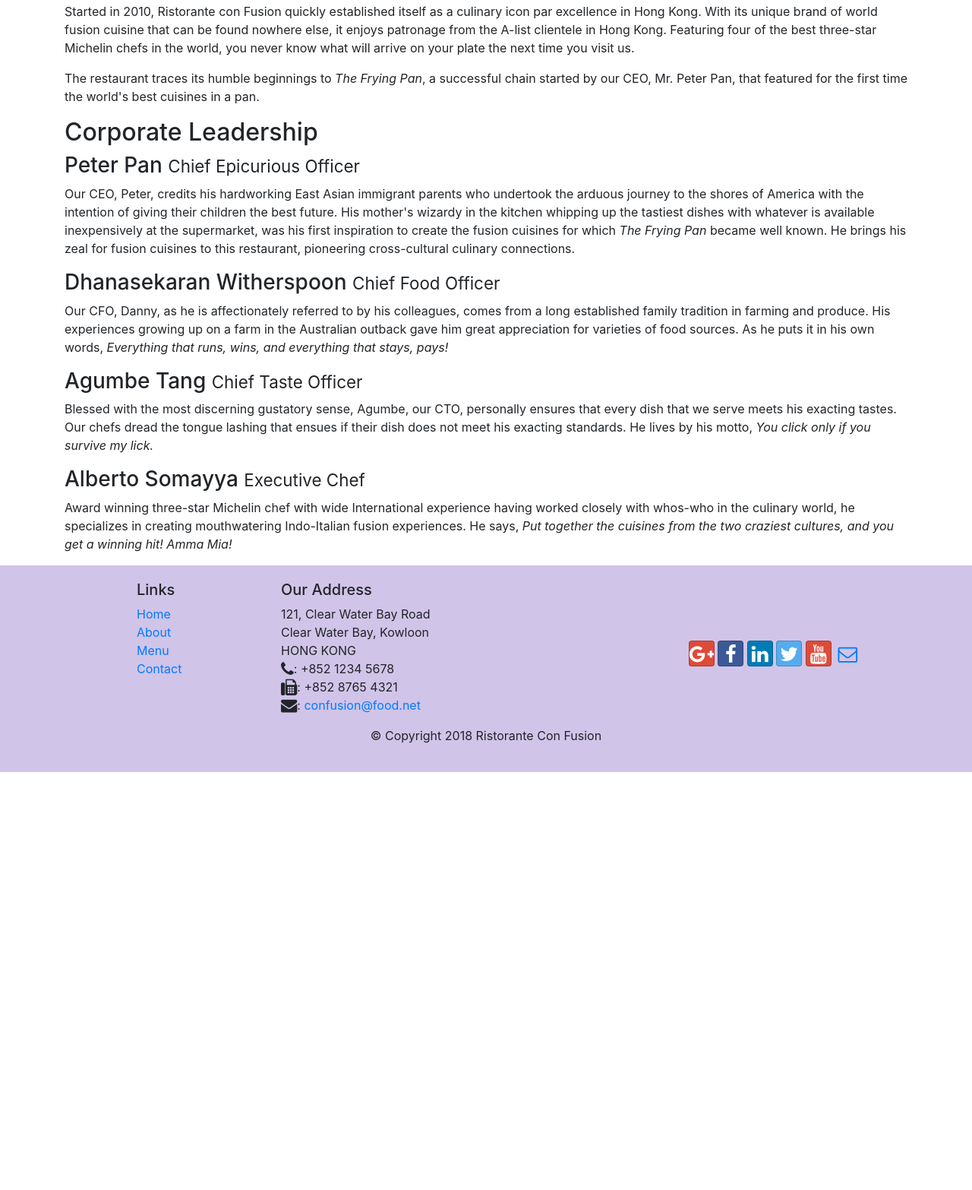
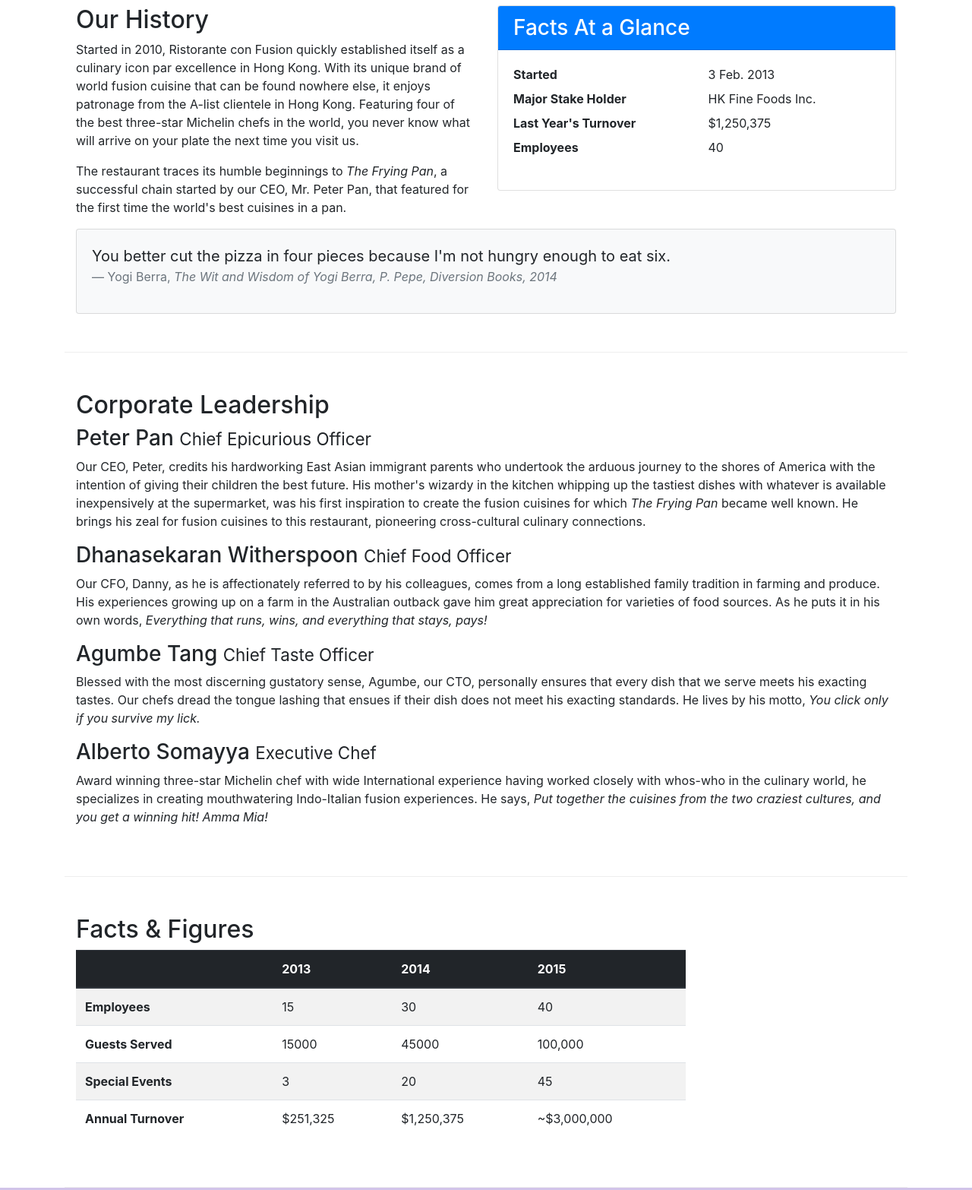
Before and after one commit to dhighlord/conFusion, a website: page aboutus.html in a window 1280 px wide. Shown: the part 458-2024 px from the top of the page at 76% size. Before the commit the page ends 1474 px from the top, so only its background shows below. Drawn offline with nearby package versions, Linux system fonts and the light colour scheme.

Commit message:
Table and cards created

```diff
--- a/aboutus.html
+++ b/aboutus.html
@@ -60,19 +60,45 @@
             </div>
         </div>
 
-        <div>
-            <div>
+        <div class="row row-content">
+            <div class="col-sm-6">
                 <h2>Our History</h2>
                 <p>Started in 2010, Ristorante con Fusion quickly established itself as a culinary icon par excellence in Hong Kong. With its unique brand of world fusion cuisine that can be found nowhere else, it enjoys patronage from the A-list clientele in Hong Kong.  Featuring four of the best three-star Michelin chefs in the world, you never know what will arrive on your plate the next time you visit us.</p>
                 <p>The restaurant traces its humble beginnings to <em>The Frying Pan</em>, a successful chain started by our CEO, Mr. Peter Pan, that featured for the first time the world's best cuisines in a pan.</p>
             </div>
-            <div>
+            <div class="col-12 col-sm-6">
+                <div class="card">
+                    <h3 class="card-header bg-primary text-white">Facts At a Glance</h3>
+                    <div class="card-body">
+                        <dl class="row">
+                            <dt class="col-6">Started</dt>
+                            <dd class="col-6">3 Feb. 2013</dd>
+                            <dt class="col-6">Major Stake Holder</dt>
+                            <dd class="col-6">HK Fine Foods Inc.</dd>
+                            <dt class="col-6">Last Year's Turnover</dt>
+                            <dd class="col-6">$1,250,375</dd>
+                            <dt class="col-6">Employees</dt>
+                            <dd class="col-6">40</dd>
+                        </dl>
+                    </div>
+                </div>
+            </div>
+            <div class="col-12">
+                <div class="card card-body bg-light">
+                    <blockquote class="blockquote">
+                        <p class="mb-0">You better cut the pizza in four pieces because I'm not hungry enough to eat six.
+                        </p>
+                        <footer class="blockquote-footer">Yogi Berra,
+                            <cite title="Source Title">The Wit and Wisdom of Yogi Berra, P. Pepe, Diversion Books, 2014</cite>
+                        </footer>
+                    </blockquote>
+                </div>
             </div>
         </div>
 
 
-        <div>
-            <div>
+        <div class="row row-content">
+            <div class="col-12">
                 <h2>Corporate Leadership</h2>
                 <h3>Peter Pan <small>Chief Epicurious Officer</small></h3>
                 <p>Our CEO, Peter, credits his hardworking East Asian immigrant parents who undertook the arduous journey to the shores of America with the intention of giving their children the best future. His mother's wizardy in the kitchen whipping up the tastiest dishes with whatever is available inexpensively at the supermarket, was his first inspiration to create the fusion cuisines for which <em>The Frying Pan</em> became well known. He brings his zeal for fusion cuisines to this restaurant, pioneering cross-cultural culinary connections.</p>
@@ -83,6 +109,51 @@
                 <h3>Alberto Somayya <small>Executive Chef</small></h3>
                 <p>Award winning three-star Michelin chef with wide International experience having worked closely with whos-who in the culinary world, he specializes in creating mouthwatering Indo-Italian fusion experiences. He says, <em>Put together the cuisines from the two craziest cultures, and you get a winning hit! Amma Mia!</em></p>
             </div>
+       </div>
+       <div class="row row-content">
+           <div class="col-12 col-sm-9">
+               <h2>Facts &amp; Figures</h2>
+               <div class="table-responsive">
+                <table class="table table-striped">
+                    <thead class="thead-dark">
+                        <tr>
+                            <th>&nbsp;</th>
+                            <th>2013</th>
+                            <th>2014</th>
+                            <th>2015</th>
+                        </tr>
+                    </thead>
+                    <tbody>
+                        <tr>
+                            <th>Employees</th>
+                            <td>15</td>
+                            <td>30</td>
+                            <td>40</td>
+                        </tr>
+                        <tr>
+                            <th>Guests Served</th>
+                            <td>15000</td>
+                            <td>45000</td>
+                            <td>100,000</td>
+                        </tr>
+                        <tr>
+                            <th>Special Events</th>
+                            <td>3</td>
+                            <td>20</td>
+                            <td>45</td>
+                        </tr>
+                        <tr>
+                            <th>Annual Turnover</th>
+                            <td>$251,325</td>
+                            <td>$1,250,375</td>
+                            <td>~$3,000,000</td>
+                        </tr>
+                    </tbody>
+                </table>
+            </div>
+           </div>
+           <div class="col-12 col-sm-3">
+           </div>
        </div>
 
     </div>
```
